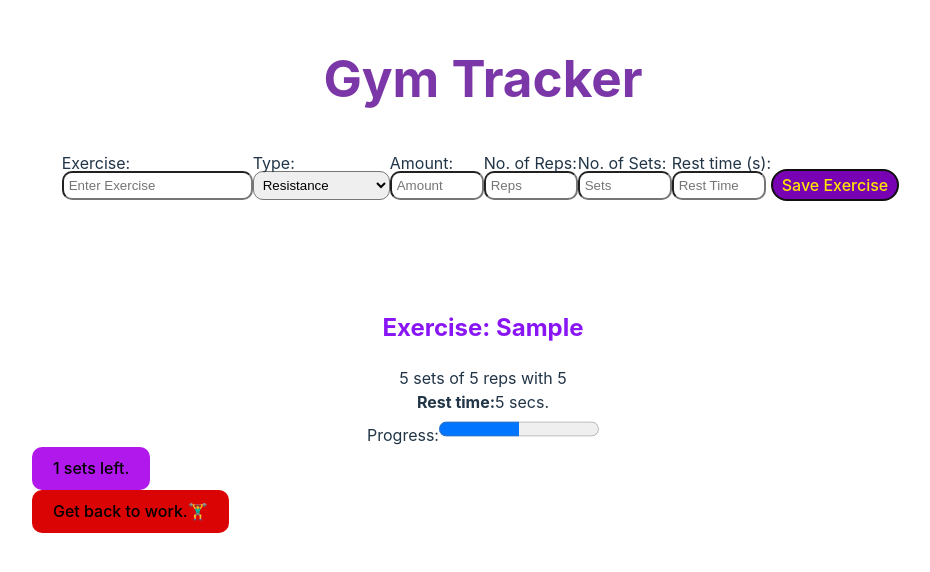
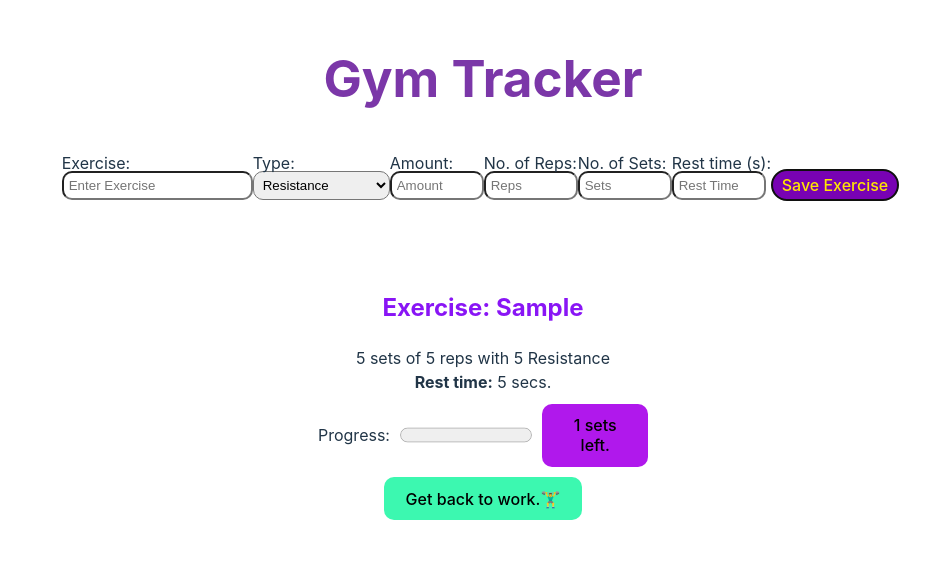
Before and after one commit to dav15jr/Gym-Tracker, a React (Vite) app: page / in a window 1280 px wide. Both pictures are taken after typing "Sample", "5", "5", "5", "5" into the empty fields and a click on the button "Save Exercise". Shown: the top 572 px of the page, without its empty margins (157-1087 px from the left). Built offline with nearby package versions, Linux system fonts and the light colour scheme.

Commit message:
corrected layout issues after react changes and new implemenations.

```diff
--- a/src/components/Exercise.tsx
+++ b/src/components/Exercise.tsx
@@ -2,41 +2,142 @@ import { ExerciseData } from '../types';
 
 // This component should have its own individual state...
 
-const Exercise = ({ workout }: { workout: ExerciseData }) => {
+const Exercise = ({ workout }: { workout: ExerciseData } ) => {
+
+
+   const workFunctions = () => {
+        const startBtn = document.getElementById('startBtn')
+        const setBtn = document.getElementById('setBtn') as HTMLInputElement
+        const timerBtn = document.getElementById('timerBtn')
+        const infoDiv = document.getElementById('infoDiv')
+        const progressEle = document.getElementById('progressEle') as HTMLInputElement
+
+
+
+    // const progressBar = () => {    // create a progress bar and add it to its div element
+    //     progressEle.setAttribute("value", "0");
+    //     progressEle.setAttribute("max", `${sets}`);
+
+    //     document.getElementById(`${exeName}bar`).innerText = 'Progress:' ;
+    //     document.getElementById(`${exeName}bar`).appendChild(progressEle);
+    //     document.getElementById(`${exeName}bar`).appendChild(setBtn);
+    //   }
+
+  const showStartButton = () => {
+        startBtn.style.display = "initial";
+        startBtn.textContent = `Restart ${workout.exercise}`;
+        startBtn.addEventListener('click', resetExercise);
+      }
+
+  const showSetButton = () => {
+        const form = document.querySelector('form');
+        const formBtn = document.getElementById('formBtn');
+        formBtn.style.display = 'block';
+        form.style.display = "none"
+        startBtn.style.display = "none";
+        setBtn.style.display = "block";
+        setBtn.textContent = `${count--} sets left.`
+        setBtn.addEventListener('click', countSets);
+        // progressBar();
+      }
+
+      startBtn.addEventListener('click', showSetButton);
+
+  const toggleBtn = () => {
+        infoDiv.classList.toggle('exfin');
+        setBtn.classList.toggle('btnFin');
+      }
+
+  const resetExercise = () => {
+        startBtn.style.display = "none"
+        setBtn.disabled = false;
+        toggleBtn();
+        // progressBar();
+      }
+
+      let count = workout.sets;
+
+  const countSets = () => {
+        stopRest();
+        progressEle.value += 1;
+
+        if (count < 1) {
+          setBtn.textContent = `Done 💪`
+          count = workout.sets;
+          setBtn.disabled = true;
+          timerBtn.style.display = "none";
+          showStartButton();
+          toggleBtn();
+
+        } else {
+          setBtn.textContent = `${count--} sets left.`
+          timerBtn.style.display = "block";
+          timerBtn.textContent = `${restTime}'s rest left.`
+          timerBtn.addEventListener('click', stopRest);
+          startTime();
+        }
+      }
+
+    let timer;
+    let restTime: number = workout.rest;
+
+    const startTime = () =>{
+        timer = setInterval(counter, 1000);
+        restTime = workout.rest;
+        timerBtn.textContent = `${restTime}'s rest left.`
+        timerBtn.classList.remove('restDone');
+        }
+
+    const counter = () =>{
+        restTime--;
+        timerBtn.textContent = `${restTime}'s rest left.`
+
+        if (restTime == 0){
+          stopRest();
+          timerBtn.classList.add('restDone');
+          timerBtn.textContent = `Get back to work.🏋️‍♂️`;
+        }
+      }
+      const stopRest = () => clearInterval(timer);
+    }
+
     return (
-        <div>
-            <div>
-                <div>
-                    <h2>Exercise: {workout.exercise}</h2>
-                    {workout.sets} sets of {workout.reps} reps{' '}
-                    {workout.amount && `with ${workout.amount}`} <br />
-                    <span>Rest time:</span>
-                    {workout.rest} secs.
-                </div>
+        <div className='exerciseDiv' id={`${workout.exercise}`}>
+            <div className='infoDiv' id={`${workout.exercise}info`} >
+                <h2>Exercise: {workout.exercise}</h2>
+                {workout.sets} sets of {workout.reps} reps{' '}
+                {workout.amount && `with ${workout.amount} ${workout.type}`} <br />
+                <span>Rest time:</span> {workout.rest} secs.
             </div>
-            <div id="Press Upsbar">
-                Progress:<progress className="bar" value="1" max="2"></progress>
+            <div className='progressDiv' id={`${workout.exercise}bar`}>
+                Progress:
+                <progress
+                    className='progressEle'
+                    id={`${workout.exercise}progress`}
+                    value="0" max={`${workout.sets}`}>
+                </progress>
                 <button
-                    id="Press Upsset"
+                    className='setBtn'
+                    id={`${workout.exercise}set`}
                     style={{
                         // To make this conditional do
                         // display: variableName ? 'block' : 'none'
                         display: 'block',
                     }}
-                    className=""
-                >
-                    1 sets left.
+                > 1 sets left.
                 </button>
             </div>
-            <button id="Press Upsstart" style={{ display: 'none' }}>
-                Restart Press Ups
+            <button
+                className='startBtn'
+                id={`${workout.exercise}start`}
+                style={{ display: 'none' }}
+                > Restart Press Ups
             </button>
             <button
-                id="Press Upstimer"
-                className="timerBtn restDone"
+                className='timerBtn'
+                id={`${workout.exercise}timer`}
                 style={{ display: 'block' }}
-            >
-                Get back to work.🏋️&zwj;♂️
+                 > Get back to work.🏋️‍♂️
             </button>
         </div>
     );
--- a/src/components/Form.tsx
+++ b/src/components/Form.tsx
@@ -62,15 +62,15 @@ export default function Form({
                         <label htmlFor="type">Type:</label>
                         <select id="type" name="type" onChange={handleChange}>
                             <option value="resistance">Resistance</option>
-                            <option value="bodyWeight">Body Weight</option>
-                            <option value="kg">Kilo Grams (Kg's)</option>
-                            <option value="lb">Pounds (Lb's)</option>
+                            <option value="body weight">Body Weight</option>
+                            <option value="kgs">Kilo Grams (Kg's)</option>
+                            <option value="lbs">Pounds (Lb's)</option>
                         </select>
                     </div>
                     <div>
                         {
                             // As exerciseData.type is in the state, we can use it to check whether the value is 'bodyWeight'
-                            exerciseData.type !== 'bodyWeight' && (
+                            exerciseData.type !== 'body weight' && (
                                 <>
                                     <label htmlFor="amount" id="amountLabel">
                                         Amount:
@@ -128,7 +128,6 @@ export default function Form({
                     </button>
                 </form>
             </div>
-            <div className="data" id="data"></div>
         </>
     );
 }
--- a/src/components/Tool.tsx
+++ b/src/components/Tool.tsx
@@ -1,10 +1,11 @@
 import { useState } from 'react';
 import Exercise from './Exercise';
 import Form from './Form';
+// import './src/index.css';
 
 const defaultExerciseState = {
     exercise: '',
-    type: 'resistance',
+    type: 'Resistance',
     amount: '',
     reps: '',
     sets: '',
@@ -28,17 +29,17 @@ const Tool = () => {
                 workoutPlan={workoutPlan}
                 defaultExerciseState={defaultExerciseState}
             />
-            <>
+            <div className='workoutDiv' >
                 {
-                    // Checking that the workout plan array has a length
-                    // IF it does then loop through the Exercise component and return a seperate copy of that component
-                    workoutPlan.length > 0 &&
-                        workoutPlan.map((workout, index) => {
-                            // May be best to use a different key here, perhaps the name of the workout
-                            return <Exercise key={index} workout={workout} />;
-                        })
+                // Checking that the workout plan array has a length
+                // IF it does then loop through the Exercise component and return a seperate copy of that component
+                workoutPlan.length > 0 &&
+                    workoutPlan.map((workout) => {
+                    // May be best to use a different key here, perhaps the name of the workout
+                    return <Exercise key={workout.exercise} workout={workout} />;
+                    })
                 }
-            </>
+            </div>
         </>
     );
 };
--- a/src/index.css
+++ b/src/index.css
@@ -93,7 +93,7 @@ input, select{
   width: 80px;
   flex-grow: inherit;
 }
-.bar {
+.progressEle {
   height: 30px;
   justify-items: center;
   align-self: center;
@@ -101,7 +101,7 @@ input, select{
 span{
   font-weight: bold;
 }
-#data{
+.workoutDiv{
   display: flex;
   flex-wrap: wrap;
   justify-content:center ;
@@ -114,28 +114,34 @@ span{
   /* border: 3px solid rgb(24, 116, 255); */
   /* background-color: rgb(3, 214, 144); */
 }
-#data > div{
+.exerciseDiv{
   display: flex;
   flex-wrap: wrap;
   flex-direction: column;
   justify-content: top;
   align-items: center;
-  gap: 15px;
+  gap: 10px;
   width:330px;
   height:fit-content;
   min-height: 250px;
-  /* border: 3px solid rgb(248, 116, 64); */
-  background-color: rgb(235, 215, 252);
+  /* border: 3px solid rgb(47, 164, 241); */
+  /* background-color: rgb(235, 215, 252); */
 }
-#data > div > div{
+/* .infoDiv{
+  display: flex;
+  flex-direction: column;
+  justify-content: center;
+  align-items: center;
+  width: auto;
+  /* border: 3px solid rgb(194, 135, 9); */
+
+.progressDiv{
   display: flex;
   justify-content: center;
   align-items: center;
   gap: 10px;
-  width:auto;
   height:auto;
   /* border: 3px solid rgb(138, 194, 9); */
-
 }
 .exfin{
   font-style: italic;
@@ -176,7 +182,6 @@ button:hover {
   background: rgb(240, 198, 13);
 }
 .timerBtn{
-
   background-color: #3cf8b0;
   color:black;
   align-self: center;
```
Also changed, not shown: src/types.ts (+4 -4 lines), src/App.css (added).
